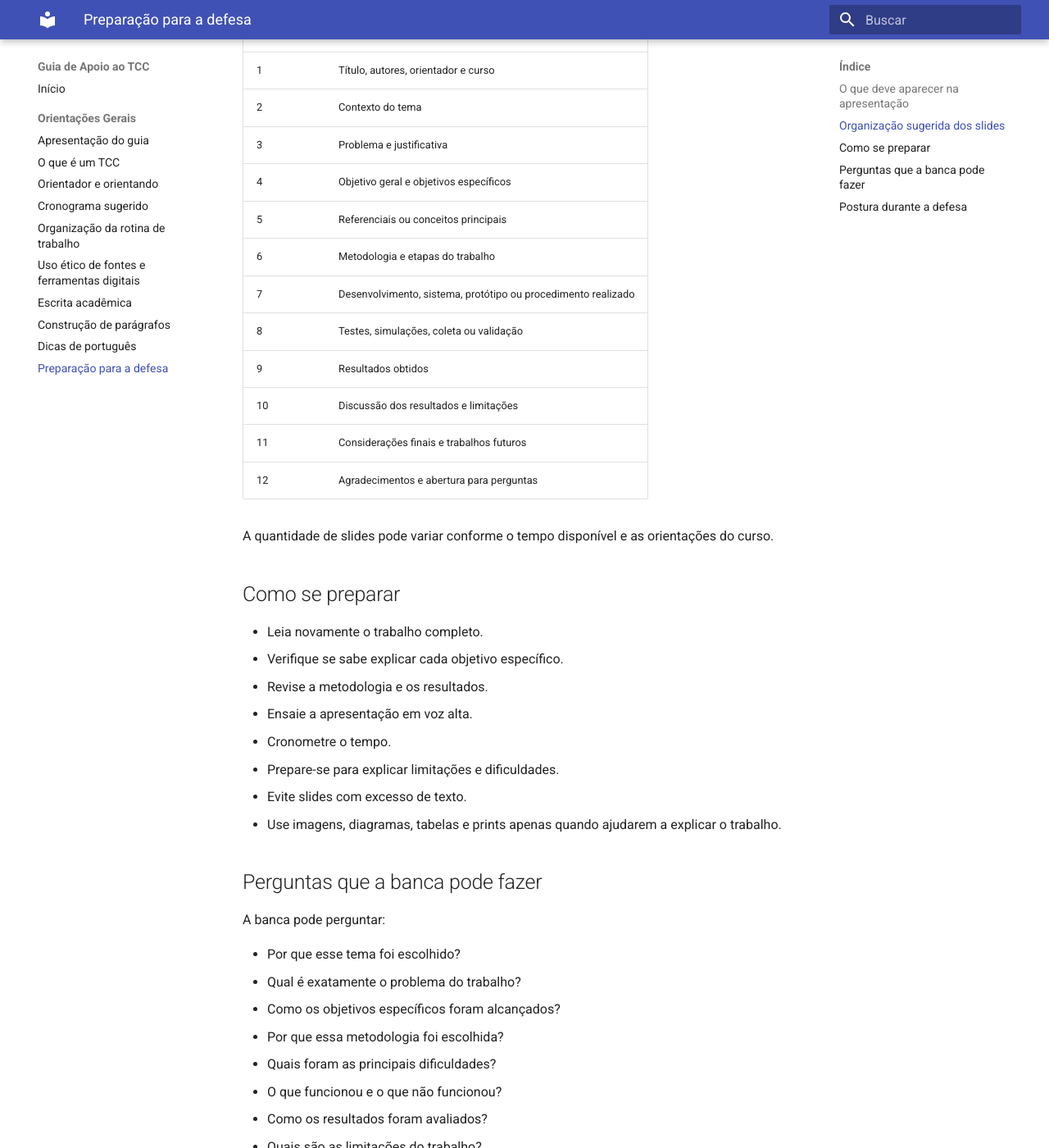
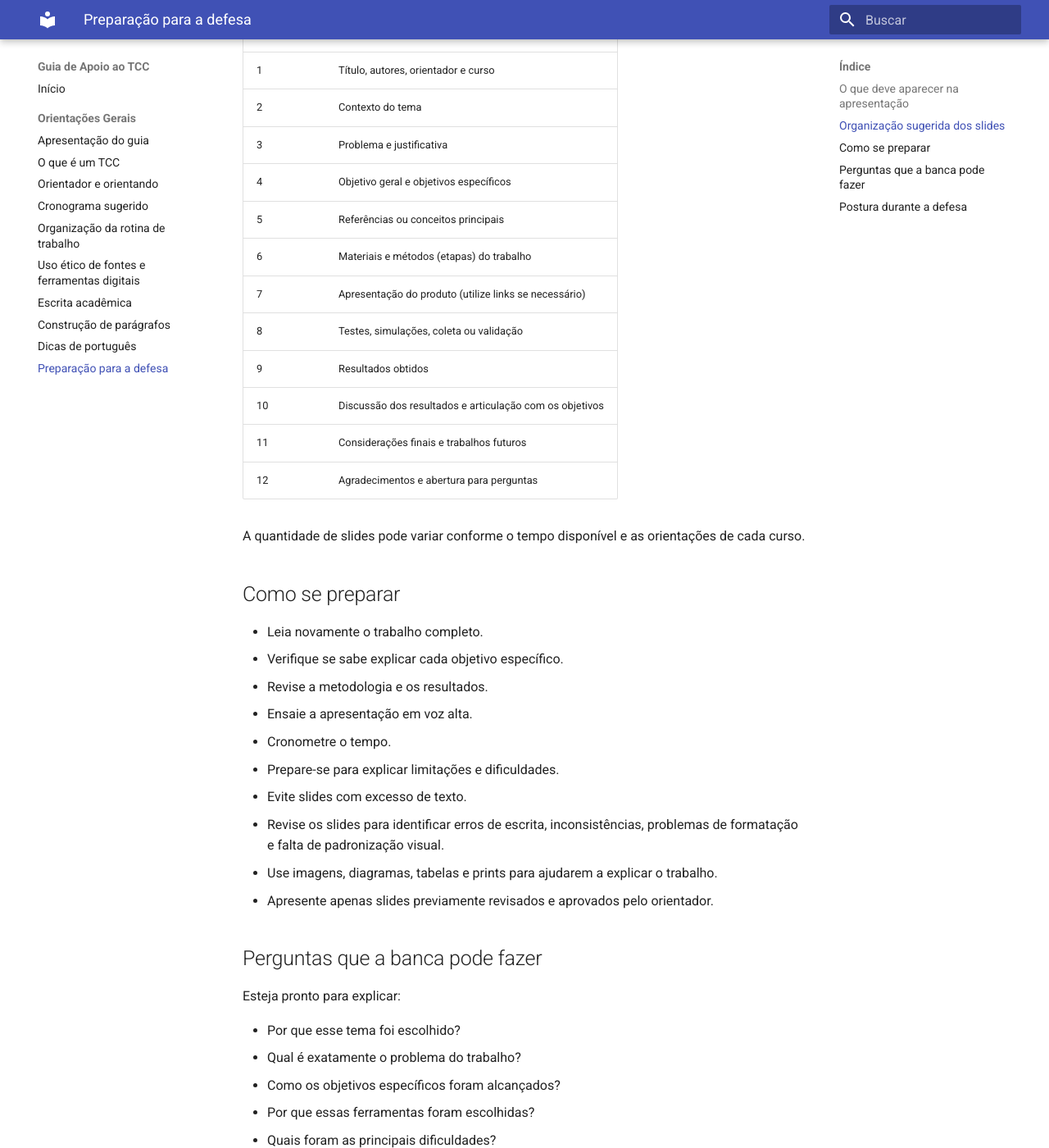
Before and after one commit to danielaflor/tcc, an MkDocs documentation site: the page built from docs/orientacoes-gerais/defesa.md, in a window 1280 px wide and 1400 px high, scrolled down 917 px. Shown: the whole window at 82% size. Built offline with MkDocs 1.6.1 and Material for MkDocs 9.7.7, drawn with Linux system fonts in a browser that asks for light colours; some of the changed text lies outside the part shown.

Commit message:
Revise sections for clarity and terminology updates
Updated terminology and improved clarity in the document.

```diff
--- a/docs/orientacoes-gerais/defesa.md
+++ b/docs/orientacoes-gerais/defesa.md
@@ -28,16 +28,16 @@ A apresentação deve contemplar, de forma objetiva:
 | 2 | Contexto do tema |
 | 3 | Problema e justificativa |
 | 4 | Objetivo geral e objetivos específicos |
-| 5 | Referenciais ou conceitos principais |
-| 6 | Metodologia e etapas do trabalho |
-| 7 | Desenvolvimento, sistema, protótipo ou procedimento realizado |
+| 5 | Referências ou conceitos principais |
+| 6 | Materiais e métodos (etapas) do trabalho |
+| 7 | Apresentação do produto (utilize links se necessário) |
 | 8 | Testes, simulações, coleta ou validação |
 | 9 | Resultados obtidos |
-| 10 | Discussão dos resultados e limitações |
+| 10 | Discussão dos resultados e articulação com os objetivos |
 | 11 | Considerações finais e trabalhos futuros |
 | 12 | Agradecimentos e abertura para perguntas |
 
-A quantidade de slides pode variar conforme o tempo disponível e as orientações do curso.
+A quantidade de slides pode variar conforme o tempo disponível e as orientações de cada curso.
 
 ## Como se preparar
 
@@ -48,21 +48,24 @@ A quantidade de slides pode variar conforme o tempo disponível e as orientaçõ
 - Cronometre o tempo.
 - Prepare-se para explicar limitações e dificuldades.
 - Evite slides com excesso de texto.
-- Use imagens, diagramas, tabelas e prints apenas quando ajudarem a explicar o trabalho.
+- Revise os slides para identificar erros de escrita, inconsistências, problemas de formatação e falta de padronização visual.
+- Use imagens, diagramas, tabelas e prints para ajudarem a explicar o trabalho.
+- Apresente apenas slides previamente revisados e aprovados pelo orientador.
 
 ## Perguntas que a banca pode fazer
 
-A banca pode perguntar:
+Esteja pronto para explicar:
 
 - Por que esse tema foi escolhido?
 - Qual é exatamente o problema do trabalho?
 - Como os objetivos específicos foram alcançados?
-- Por que essa metodologia foi escolhida?
+- Por que essas ferramentas foram escolhidas?
 - Quais foram as principais dificuldades?
 - O que funcionou e o que não funcionou?
 - Como os resultados foram avaliados?
 - Quais são as limitações do trabalho?
 - O que poderia ser feito em uma continuidade?
+- Código-fonte, funcionamento detalhado do sistema ou protótipo, testar suas principais funcionalidades e defender as decisões técnicas adotadas durante o desenvolvimento.
 
 ## Postura durante a defesa
 
```
